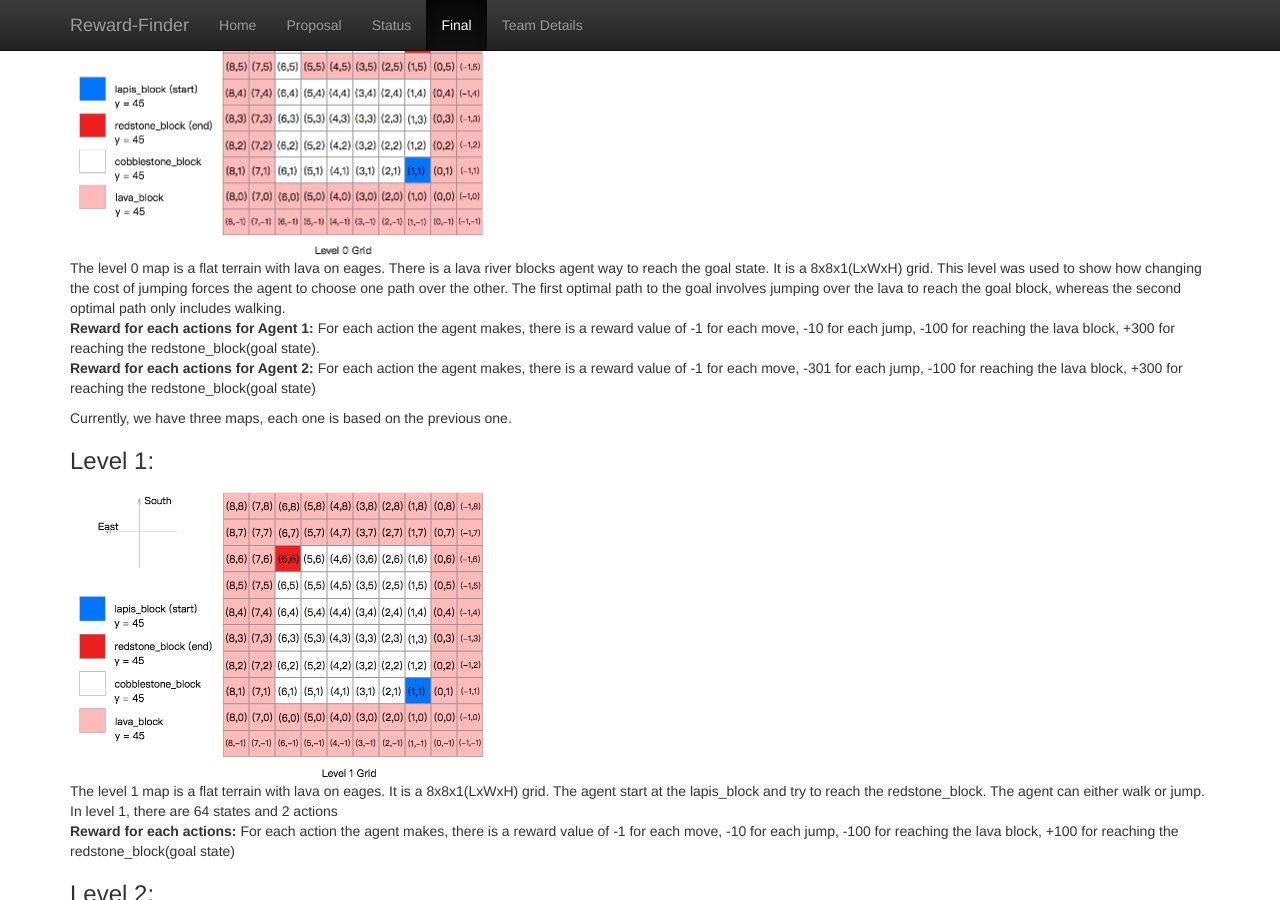
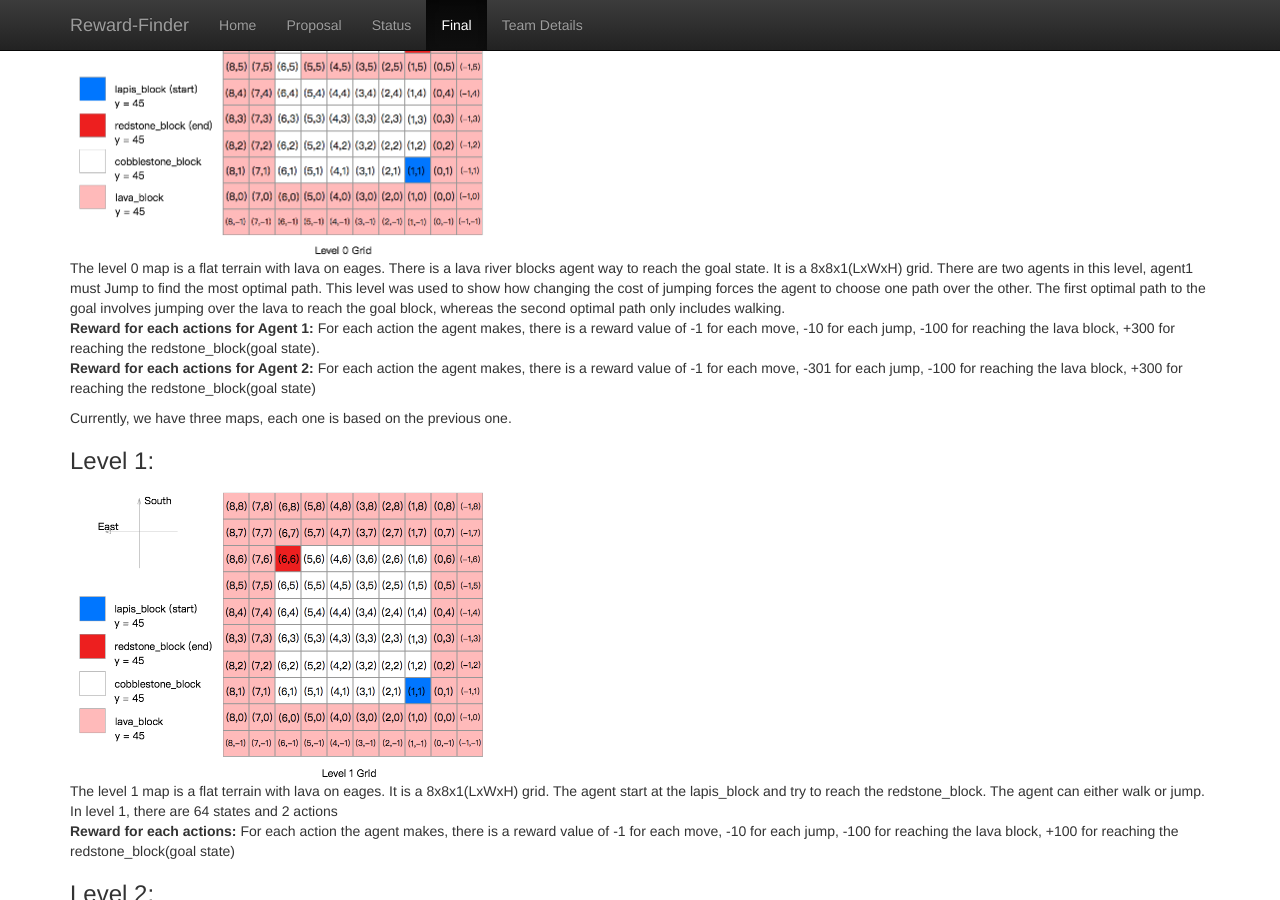
Before and after one commit to Moe202/CS175-Group-8, a Jekyll site: the page built from docs/final.md, in a window 1280 px wide and 900 px high, scrolled down 2729 px. Built offline with Jekyll 4.4.1, drawn with Linux system fonts in a browser that asks for light colours; some of the changed text lies outside the part shown.

Commit message:
change on summary

```diff
--- a/docs/final.md
+++ b/docs/final.md
@@ -16,8 +16,7 @@
 Solve an intricate maze with traps, lava, etc. Optimize by trying to improve the time the agent solves the maze or by finding the most optimal path. The input of the project would require a section of the map the agent would traverse. Output would be the most optimal path discovered by the agent. Lastly, we assume that every block is unknown and the agent must discover each path. Direct applications of this project would allow users to optimally beat multiple video games. At a high level, reinforcement learning discovered from this project can determine the ideal behavior within the manufacturing, delivery, and finance industries.
 
 Different from what we proposed before, we added a new Level 0 to discover the relation between reward values and agent’s action. <br>
-Moreover, We also discard our level 5 since we found it was not necessary to add a zombie. The zombie does not affact what we want to study in this project. Instead, we made a larger and more complex map for level 4.<br>
-Now, agent can either Move 1 steps or Jump 2 steps.<br>
+Moreover, We also discard our level 5 since we found it was not necessary to add a zombie. The zombie does not affact what we want to study in this project. Instead, we made a larger and more complex map for level 4.Now, agent can either Move 1 steps or Jump 2 steps. In this kind of map, the traditional shorest path algorithm wouldn't work because of the complexity of the map and the number of actions. That is why we implemented reinforcement learning(eg. the Q-learning algorithm) in this project.<br>
 <br>
 Here is a brief description of our test environment:<br>
 
@@ -82,7 +81,7 @@
 The figures show the grid layouts in two-dimensional. The figures specify the start and end blocks. Also，the figures show the terrian of mazes(the floor of the maze is cobblestone, block is built by glass\_blocks, hill is built by cobblestone\_blocks). The number in each grids represent the **(x,z)** value and each grids has an altitude value which is  **y**.
 ###  Level 0:
 <img src="images/level0gridf.png" title="grid" width="427" height="301" /> <br>
-The level 0 map is a flat terrain with lava on eages. There is a lava river blocks agent way to reach the goal state. It is a 8x8x1(LxWxH) grid. This level was used to show how changing the cost of jumping forces the agent to choose one path over the other. The first optimal path to the goal involves jumping over the lava to reach the goal block, whereas the second optimal path only includes walking.<br>
+The level 0 map is a flat terrain with lava on eages. There is a lava river blocks agent way to reach the goal state. It is a 8x8x1(LxWxH) grid.  There are two agents in this level, agent1 must Jump to find the most optimal path. This level was used to show how changing the cost of jumping forces the agent to choose one path over the other. The first optimal path to the goal involves jumping over the lava to reach the goal block, whereas the second optimal path only includes walking.<br>
 __Reward for each actions for Agent 1:__
 For each action the agent makes, there is a reward value of -1 for each move, -10 for each jump, -100 for reaching the lava block, +300 for reaching the redstone\_block(goal state).<br>
 __Reward for each actions for Agent 2:__
@@ -145,7 +144,7 @@
 
 **Level3:** one of the optimal path of level 3 is *(1,1) move-\> (2,1) move-\> (2,2) move-\> (2,3) move-\> (3,3) moves-\> (3,4) jump-\> (4,4) move-\> (5,4) move-\> (6,4) move-\> (6,5) move-\> (6,6)*. It takes 10 moves. However, from (3,4) to (4,4) the agent takes the action "JUMP" witch takes 10 rewards. Therefore, the best reward is 100 - 10 - 9 = 81. Here is the Cumulative Rewards Table of level 3. The agent successfully finds the solution with the highest reward in level 3.Notice how towards the end the value converges to 81.
 <center><img src="images/level3optimalpath.png" title="lvl 3 optimal path" width="449" height="449" />
-<img src="images/Level3Eval.jpg" title="Cumulative Rewards lvl 3" width="449" height="5449" /></center><br>
+<img src="images/Level3Eval.jpg" title="Cumulative Rewards lvl 3" width="449" height="449" /></center><br>
 
 
 <br>
```
